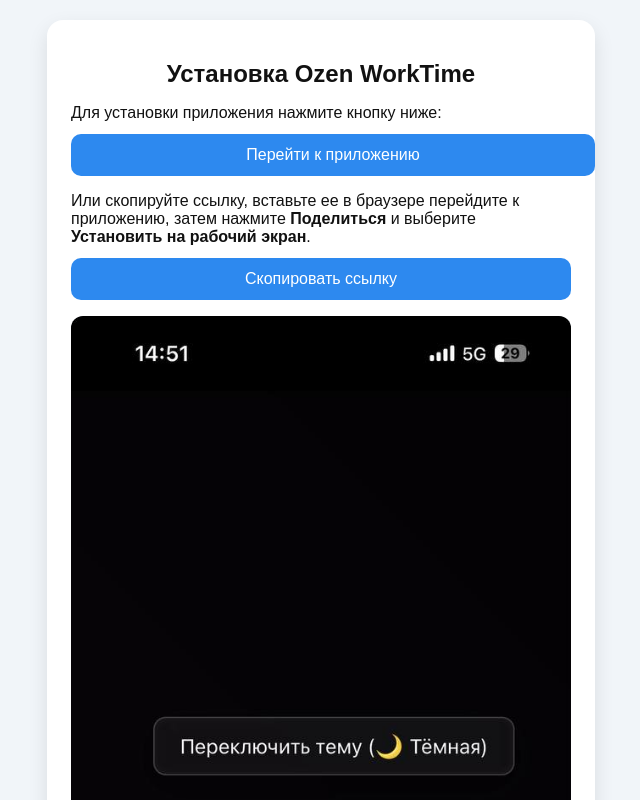
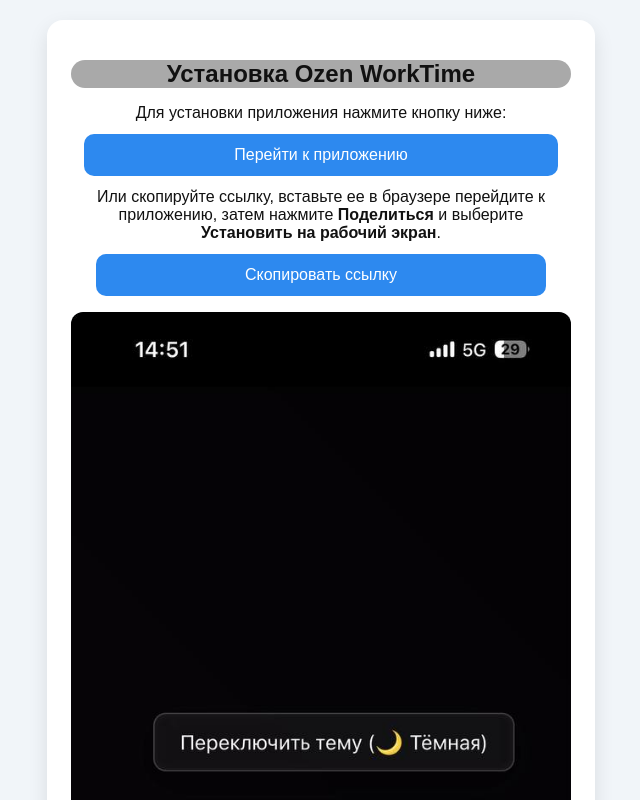
Before and after one commit to Roman5658/riello, a plain HTML site: page index.html in a window 1280 px wide. Shown: the top 800 px of the page, without its empty margins (319-959 px from the left). Drawn offline with Linux system fonts and the light colour scheme.

Commit message:
ыефке

```diff
--- a/index.html
+++ b/index.html
@@ -29,16 +29,21 @@
             text-align: center;
             font-size: 24px;
             margin-bottom: 16px;
+            background: darkgray;
+            border-radius: 15px;
+
         }
 
         p {
             font-size: 16px;
-            margin-bottom: 12px;
+text-align: center;
+            margin: 12px auto 12px auto;
         }
 
         .button {
             display: block;
-            width: 100%;
+            width: 90%;
+            margin: 0 auto;
             text-align: center;
             background: #2d89ef;
             color: white;
@@ -46,7 +51,7 @@
             border: none;
             border-radius: 10px;
             font-size: 16px;
-            margin: 12px 0;
+
             text-decoration: none;
             cursor: pointer;
         }
```
